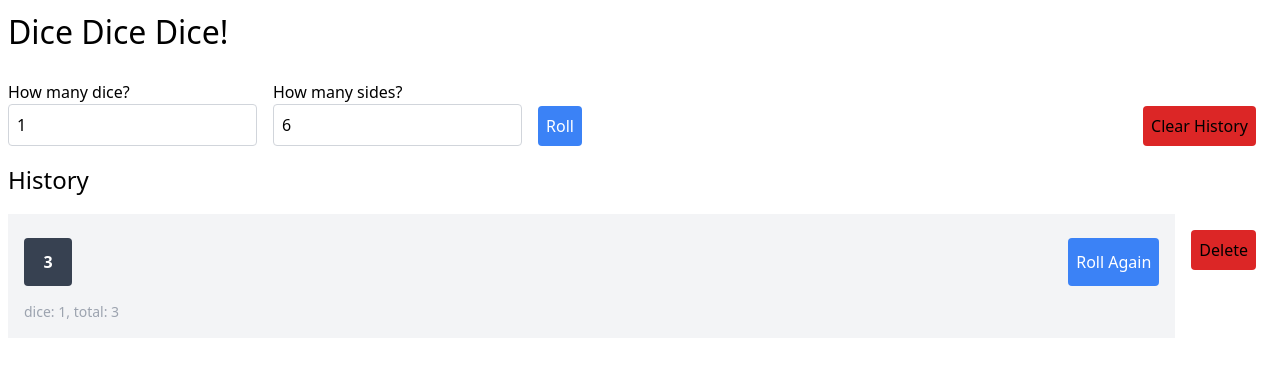
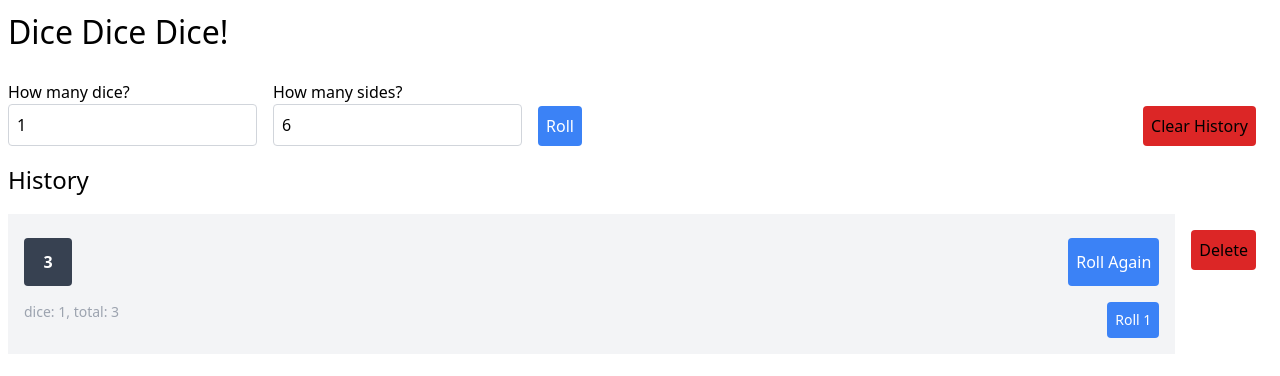
Before and after one commit to Willshaw/its-a-dice, a Nuxt app: page / in a window 1280 px wide. Both pictures are taken after a click on the button "Roll". Shown: the top 376 px of the page. Built offline with nearby package versions, Linux system fonts and the light colour scheme.

Commit message:
add reroll button

```diff
--- a/app.vue
+++ b/app.vue
@@ -83,8 +83,9 @@ onMounted(() => {
         <div class="faces grow flex flex-wrap">
           <div class="face" :class="{ critical: roll === 6, miss: roll === 1 }" v-for="roll in rolls" :key="roll">{{ roll }}</div>
           <button class="w-full mt-2 md:w-auto md:ml-auto" @click="castRolls(rolls.length)">Roll Again</button>
-          <div class="info w-full text-gray-400 text-sm mt-4">
-            dice: {{ rolls.length }}, total: {{ rolls.reduce((a, b) => a + b, 0) }}
+          <div class="info w-full flex text-gray-400 text-sm mt-4">
+            <span>dice: {{ rolls.length }}, total: {{ rolls.reduce((a, b) => a + b, 0) }}</span>
+            <button class="bg-grey-400 ml-auto">Roll {{ rolls.filter((r) => r > 1 && r < 6).length }}</button>
           </div>
         </div>
         <div class="controls p-4">
```
